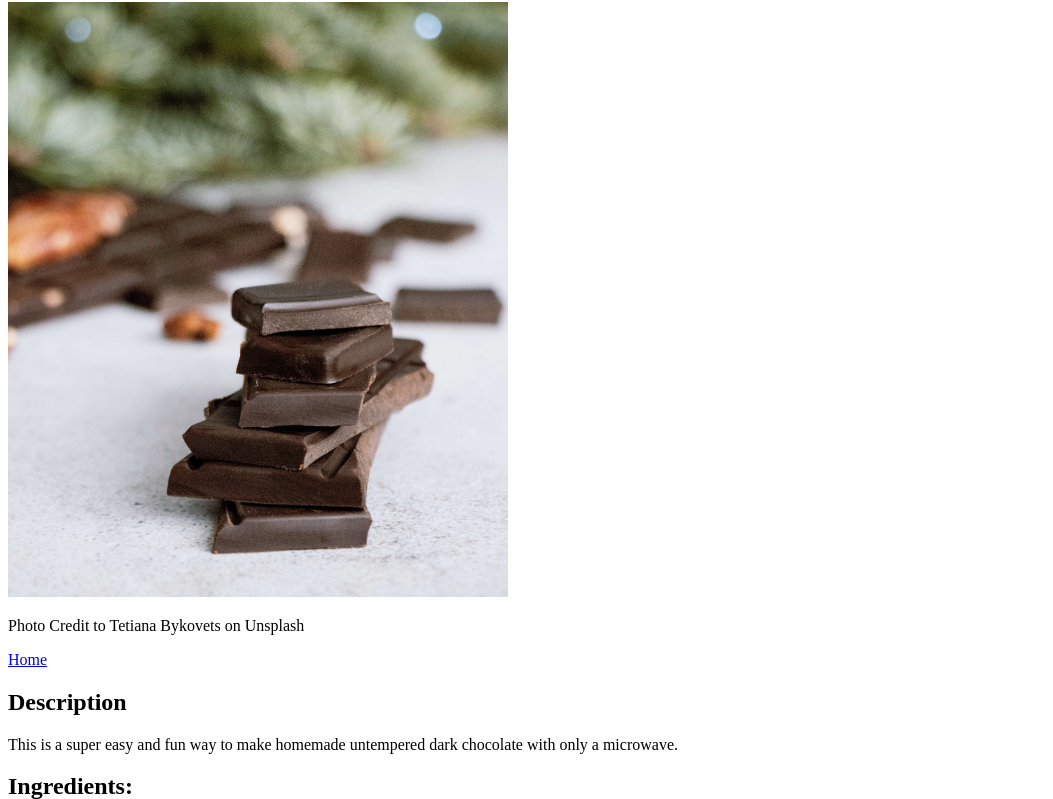
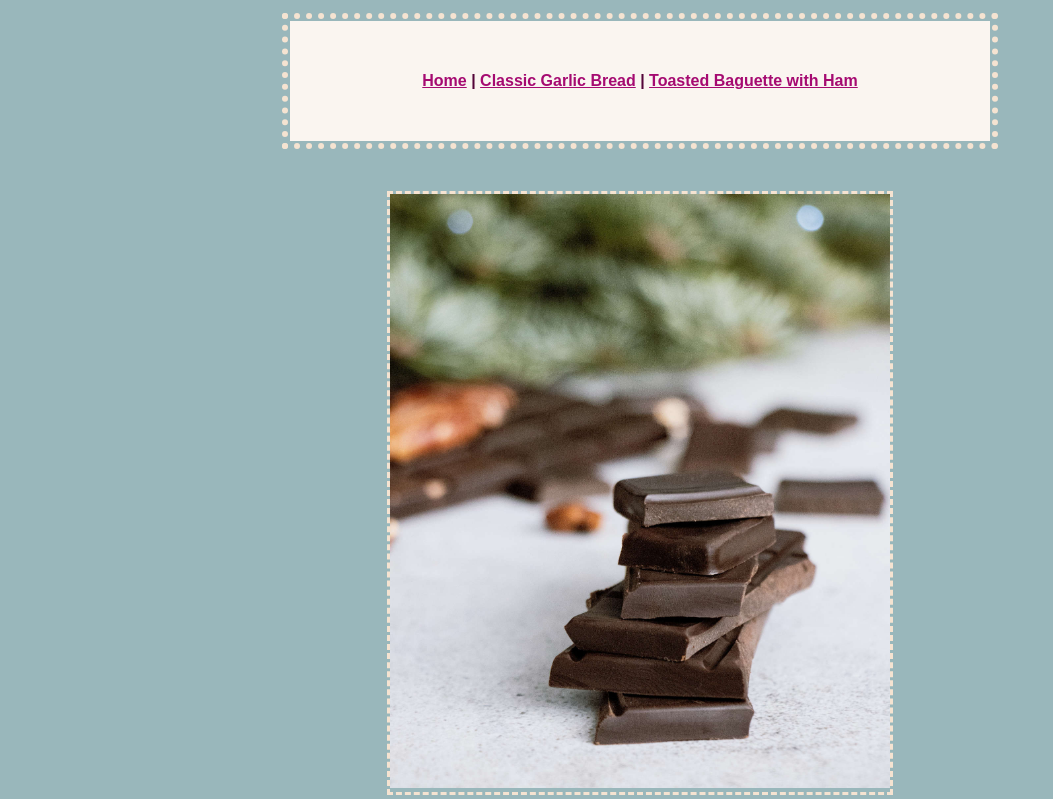
Before and after one commit to Love2Sketch/odin-recipes, a plain HTML site: page recipes/chocolate.html in a window 1280 px wide. Shown: the part 78-877 px from the top of the page, without its empty margins (0-1053 px from the left). Drawn offline with Linux system fonts and the light colour scheme.

Commit message:
Add CSS styles
Fixed garlic typo on Home
Added full nav to pages
Changed capitalization on chocolate recipe credit

```diff
--- a/recipes/chocolate.html
+++ b/recipes/chocolate.html
@@ -3,15 +3,27 @@
     <head>
         <meta charset="UTF-8">
         <title>Super Easy Dark Chocolate</title>
+        <link rel="stylesheet" href="../styles.css">
     </head>
     <body>
         <h1>Super Easy Dark Chocolate</h1>
+        <div class="menu">
+            <p>
+                <a href="../index.html">Home</a>
+                |
+                <a href="garlic-bread.html">Classic Garlic Bread</a>
+                |
+                <a href="toasted-baguette.html">Toasted Baguette with Ham</a>
+            </p>
+        </div>
+        <div class="imgbox">
             <img src="../images/chocolate-web.jpg" alt="chocolate" width="500">
-        <p>Photo Credit to Tetiana Bykovets on Unsplash</p>
-        <a href="../index.html">Home</a>
+        </div>
+        <p class="piccred">Photo Credit to Tetiana Bykovets on Unsplash</p>
         <h2>Description</h2>
         <p>This is a super easy and fun way to make homemade untempered dark chocolate with only a microwave.</p>
         <h2>Ingredients:</h2>
+        <div class="contentbox">
             <ul>
                 <li>1/2 Cup of Refined Coconut Oil</li>
                 <li>1/2 Cup of Unsweetened Cocoa Powder</li>
@@ -19,7 +31,9 @@
                 <li>&lpar;Optional&rpar; Vanilla Extract</li>
                 <li>&lpar;Optional&rpar; Chrushed Peppermints</li>
             </ul>
+        </div>
         <h2>Directions:</h2>
+        <div class="contentbox">
         <ol>
                 <li>Place coconut oil in a bowl and microwave until fully melted.</li>
                 <li>Mix in cocoa powder until fully incorperated.</li>
@@ -31,6 +45,7 @@
                 <li>Pop fully set chocolate out of molds or lift out of container. If you made bark, cut into smaller jagged pieces.</li>
                 <li>Enjoy your chocolate!</li>
             </ol>
-        <p>Recipe from Some Guy on the Internet and adapted by love2sketch</p>
+        </div>
+        <p>Recipe from some guy on the internet and adapted by love2sketch</p>
     </body>
 </html>
--- /dev/null
+++ b/styles.css
@@ -0,0 +1,61 @@
+body {
+    background-color: rgb(153, 183, 187)
+}
+
+h1, h2 {
+    color: rgb(255, 219, 228);
+    font-family: sans-serif;
+    font-weight: bold;
+    text-align: center;
+}
+
+h1 {
+    font-size: 40px;
+}
+
+h2 {
+    font-size: 30px;
+}
+
+p {
+    text-align: center;
+    font-family: sans-serif;
+    color: rgb(83, 5, 57);
+    font-weight: bold;
+    font-size: 16px;
+}
+
+.piccred {
+    color:rgb(245, 227, 209);
+    font-size: 14px;
+}
+
+.imgbox {
+    display: block;
+    margin: auto;
+    width: 500px;
+    height: auto;
+    border: 3px dashed rgb(245, 227, 209);
+}
+
+a{
+    font-family: sans-serif;
+    color: rgb(165, 10, 113);
+    font-weight: bold;
+}
+
+.contentbox, .menu {
+    background-color: rgb(250, 245, 240);
+    box-sizing: border-box;
+    width: 700px;
+    height: auto;
+    padding: 35px;
+    margin: auto;
+    margin-bottom: 50px;
+    outline: 6px dotted rgb(245, 227, 209);
+    outline-offset: 2px;
+}
+
+p.menu {
+    text-align: center;
+}
```
Also changed, not shown: index.html (+6 -5 lines), recipes/garlic-bread.html (+17 -2 lines), recipes/toasted-baguette.html (+18 -4 lines). Lines whose indentation alone changed are shown as unchanged.
